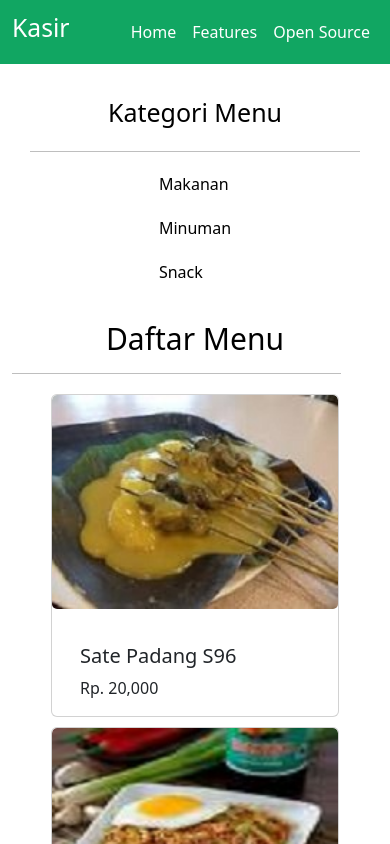
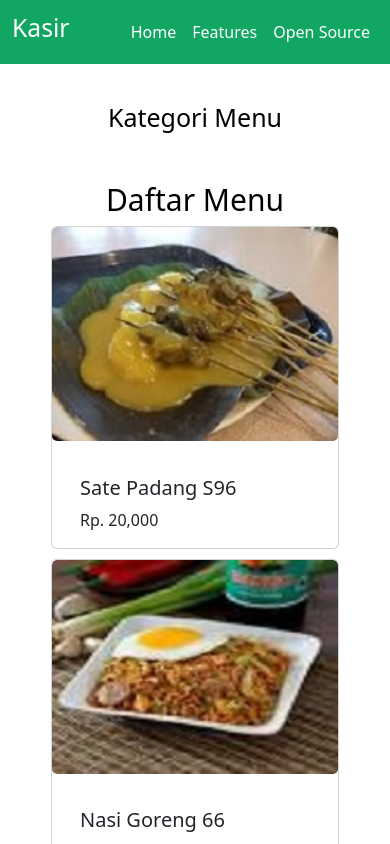
Before and after one commit to goncang1512/website-kasir, a React (Create React App) app: page / in a window 390 px wide. Shown: the top 844 px of the page. Built offline with nearby package versions, Linux system fonts and the light colour scheme.

Commit message:
update mobile

```diff
--- a/src/components/Dasbord.js
+++ b/src/components/Dasbord.js
@@ -119,6 +119,21 @@ export default function Dasbord() {
     );
   }
 
+  useEffect(() => {
+    const titleProduk = document.querySelector(".tittle-produk");
+    const menuCategori = document.querySelector(".list-categori");
+
+    function handleClick() {
+      menuCategori.classList.toggle("list-produk");
+    }
+
+    titleProduk.addEventListener("click", handleClick);
+
+    return () => {
+      titleProduk.removeEventListener("click", handleClick);
+    };
+  }, []);
+
   return (
     <div>
       <Container fluid style={{ backgroundColor: "White", color: "white" }}>
@@ -131,7 +146,18 @@ export default function Dasbord() {
             className="d-flex"
             style={dasbordStyle.columnLeft}
           >
-            <h1 style={{ fontSize: "25px", color: "black" }}>Kategori Menu</h1>
+            <button href="" className="tittle-produk">
+              <h1 style={{ fontSize: "25px", color: "black" }}>
+                Kategori Menu
+              </h1>
+            </button>
+            <h1
+              className="judul-categori"
+              style={{ fontSize: "25px", color: "black" }}
+            >
+              Kategori Menu
+            </h1>
+
             <hr className="hr-left" />
             <Card
               style={{
@@ -141,7 +167,7 @@ export default function Dasbord() {
               }}
             >
               <ul
-                className="list-group"
+                className="list-group list-categori"
                 style={{ listStyle: "none", gap: "20px" }}
               >
                 <li>
@@ -174,7 +200,7 @@ export default function Dasbord() {
             >
               Daftar Menu
             </h1>
-            <hr className="hr-left" />
+            <hr className="hr-left" style={{ marginLeft: "40px" }} />
             <Row
               className="d-flex"
               style={{
--- a/src/components/components.css
+++ b/src/components/components.css
@@ -31,3 +31,38 @@
 .bg-danger:hover {
   transform: scale(1.2);
 }
+
+.tittle-produk {
+  display: none;
+}
+
+@media screen and (max-width: 767px) {
+  .tittle-produk {
+    display: flex;
+    border: none;
+    background: none;
+    padding: 5px 15px;
+    border-radius: 10px;
+  }
+
+  .tittle-produk:hover {
+    background-color: rgba(0, 0, 0, 0.107);
+  }
+
+  .judul-categori {
+    display: none;
+  }
+
+  .list-categori {
+    display: none;
+    transition: 10s all ease;
+  }
+
+  .list-produk {
+    display: flex;
+  }
+
+  .hr-left {
+    display: none;
+  }
+}
```
